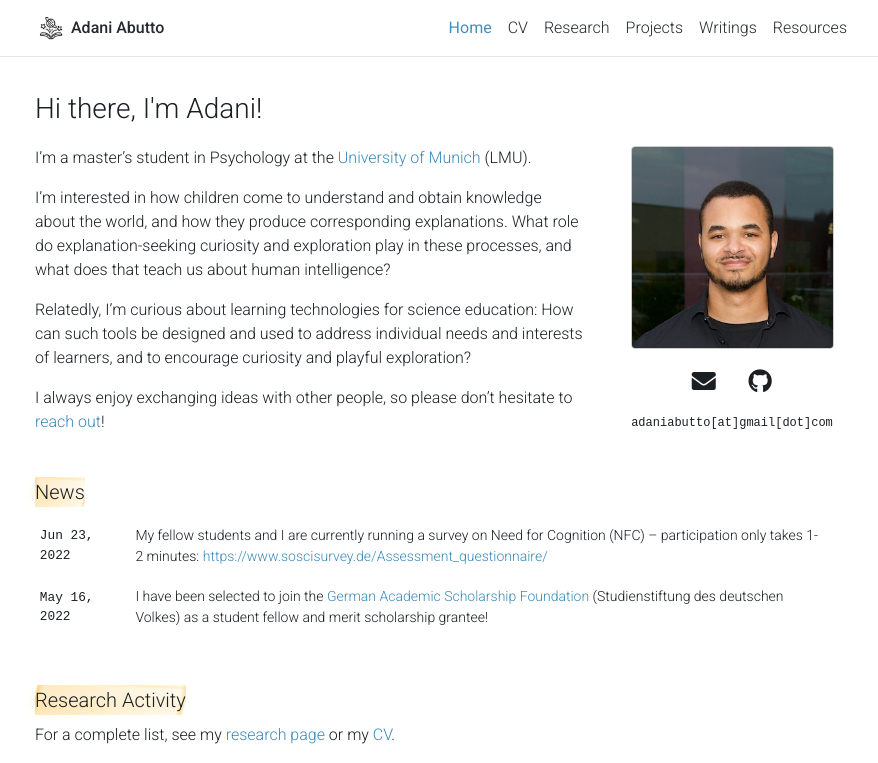
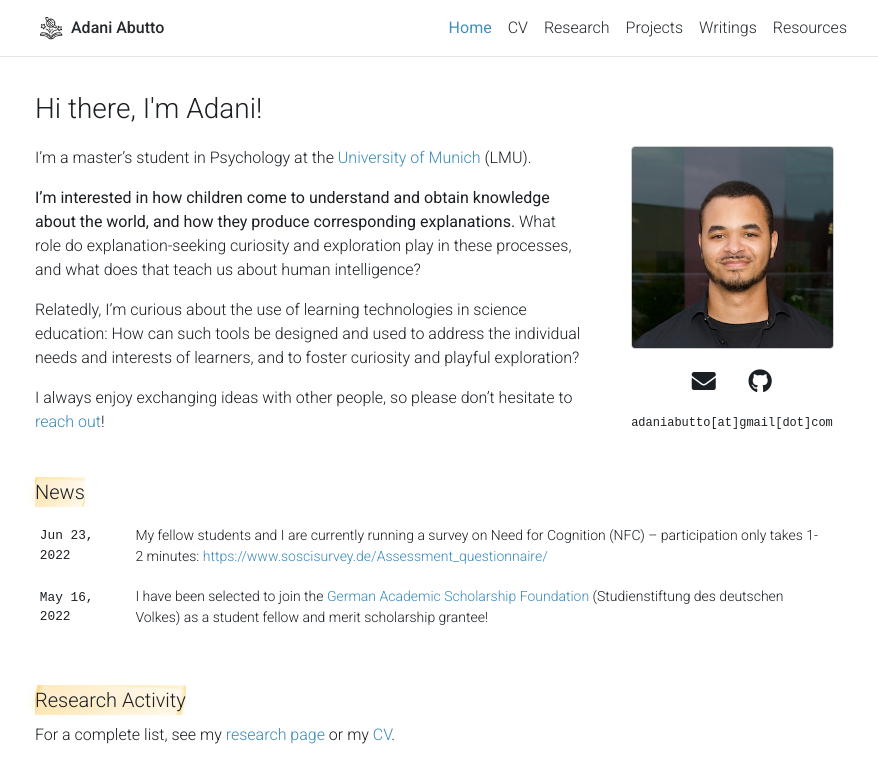
Before and after one commit to pindi-krishna/pindi-krishna.github.io, a Jekyll site: the page built from _pages/home.md, in a window 1280 px wide and 1081 px high. Shown: the top 763 px of the window, without its empty margins (195-1073 px from the left). Built offline with Jekyll 4.4.1, drawn with Linux system fonts in a browser that asks for light colours; full-size pictures stand in for the smaller copies a plugin makes; comment, search, counter and statistics services are not loaded; a style sheet for code colours, icons or effects is not loaded; grey boxes are pictures that could not be loaded.

Commit message:
Home update

```diff
--- a/_pages/home.md
+++ b/_pages/home.md
@@ -16,8 +16,8 @@
 ---
 I'm a master's student in Psychology at the <a href="https://www.lmu.de/en/about-lmu/index.html">University of Munich</a> (LMU).
 
-I’m interested in how children come to understand and obtain knowledge about the world, and how they produce corresponding explanations. What role do explanation-seeking curiosity and exploration play in these processes, and what does that teach us about human intelligence?
+<b>I’m interested in how children come to understand and obtain knowledge about the world, and how they produce corresponding explanations.</b> What role do explanation-seeking curiosity and exploration play in these processes, and what does that teach us about human intelligence?
 
-Relatedly, I’m curious about learning technologies for science education: How can such tools be designed and used to address individual needs and interests of learners, and to encourage curiosity and playful exploration?
+Relatedly, I’m curious about the use of learning technologies in science education: How can such tools be designed and used to address the individual needs and interests of learners, and to foster curiosity and playful exploration?
 
 I always enjoy exchanging ideas with other people, so please don’t hesitate to <a href="mailto:adaniabutto@gmail.com">reach out</a>!
```
